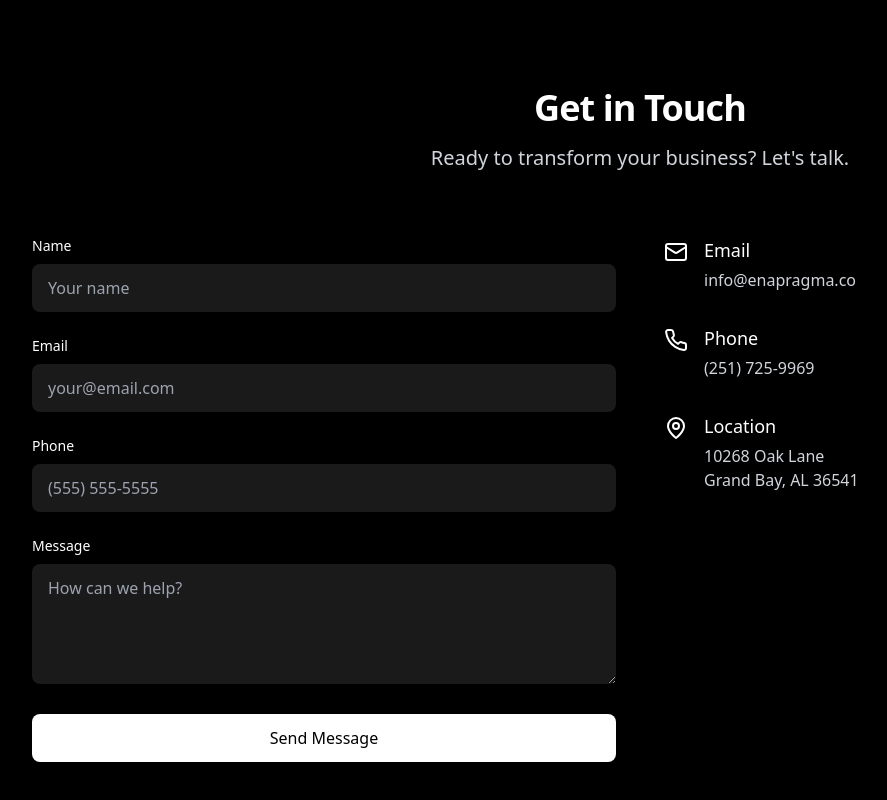
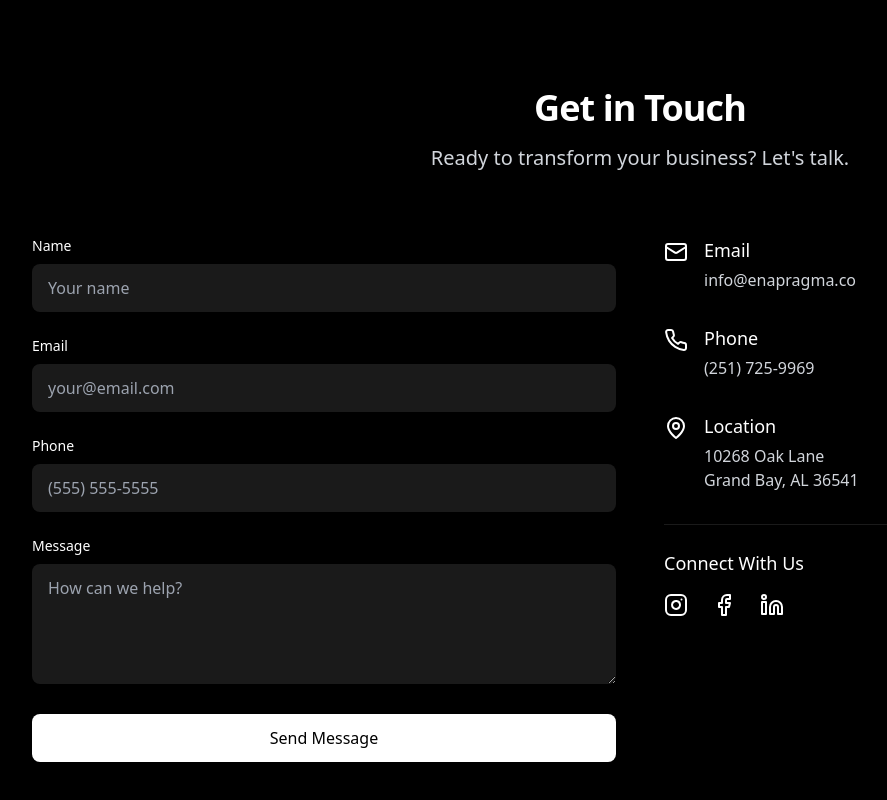
Before and after one commit to ena-pragma/ep-main, a React (Vite) app: page / in a window 1280 px wide. Shown: the part 2428-3228 px from the top of the page, without its empty margins (0-887 px from the left). Built offline with nearby package versions, Linux system fonts and the light colour scheme; no server answers.

Commit message:
added socials

```diff
--- a/src/components/Contact.tsx
+++ b/src/components/Contact.tsx
@@ -1,9 +1,16 @@
-import { motion } from 'framer-motion';
-import { useInView } from 'react-intersection-observer';
-import { Mail, Phone, MapPin } from 'lucide-react';
-import emailjs from '@emailjs/browser';
-import { useState } from 'react';
-import toast, { Toaster } from 'react-hot-toast';
+import { motion } from "framer-motion";
+import { useInView } from "react-intersection-observer";
+import {
+  Mail,
+  Phone,
+  MapPin,
+  Instagram,
+  Facebook,
+  Linkedin,
+} from "lucide-react";
+import emailjs from "@emailjs/browser";
+import { useState } from "react";
+import toast, { Toaster } from "react-hot-toast";
 
 export default function Contact() {
   const [ref, inView] = useInView({
@@ -13,33 +20,33 @@ export default function Contact() {
 
   const [isSubmitting, setIsSubmitting] = useState(false);
   const [formData, setFormData] = useState({
-    name: '',
-    email: '',
-    message: '',
-    phone: '',
+    name: "",
+    email: "",
+    message: "",
+    phone: "",
   });
 
   const formatPhoneNumber = (value: string) => {
-    const phoneNumber = value.replace(/\D/g, '');
+    const phoneNumber = value.replace(/\D/g, "");
     if (phoneNumber.length < 4) return phoneNumber;
-    if (phoneNumber.length < 7) return `(${phoneNumber.slice(0, 3)}) ${phoneNumber.slice(3)}`;
+    if (phoneNumber.length < 7)
+      return `(${phoneNumber.slice(0, 3)}) ${phoneNumber.slice(3)}`;
     return `(${phoneNumber.slice(0, 3)}) ${phoneNumber.slice(3, 6)}-${phoneNumber.slice(6, 10)}`;
   };
 
   const handlePhoneChange = (e: React.ChangeEvent<HTMLInputElement>) => {
     const formattedPhone = formatPhoneNumber(e.target.value);
-    if (formattedPhone.replace(/\D/g, '').length <= 10) {
-      setFormData(prev => ({ ...prev, phone: formattedPhone }));
+    if (formattedPhone.replace(/\D/g, "").length <= 10) {
+      setFormData((prev) => ({ ...prev, phone: formattedPhone }));
     }
   };
 
   const handleSubmit = async (e: React.FormEvent) => {
     e.preventDefault();
 
-    // Validate phone number
-    const phoneDigits = formData.phone.replace(/\D/g, '');
+    const phoneDigits = formData.phone.replace(/\D/g, "");
     if (phoneDigits.length !== 10) {
-      toast.error('Please enter a valid US phone number');
+      toast.error("Please enter a valid US phone number");
       return;
     }
 
@@ -47,33 +54,35 @@ export default function Contact() {
 
     try {
       await emailjs.send(
-        'service_k16449m',
-        'template_96s3t1s',
+        "service_k16449m",
+        "template_96s3t1s",
         {
           from_name: formData.name,
           from_email: formData.email,
           message: formData.message,
           phone_number: formData.phone,
-          to_name: 'Ena Pragma',
-          to_email: 'lead@enapragma.co',
+          to_name: "Ena Pragma",
+          to_email: "lead@enapragma.co",
         },
-        'MmsYK_LUSPvb-GS-u'
+        "MmsYK_LUSPvb-GS-u",
       );
 
-      toast.success('Message sent successfully!');
-      setFormData({ name: '', email: '', message: '', phone: '' });
+      toast.success("Message sent successfully!");
+      setFormData({ name: "", email: "", message: "", phone: "" });
     } catch (error) {
-      toast.error('Failed to send message. Please try again.');
+      toast.error("Failed to send message. Please try again.");
     } finally {
       setIsSubmitting(false);
     }
   };
 
-  const handleChange = (e: React.ChangeEvent<HTMLInputElement | HTMLTextAreaElement>) => {
-    if (e.target.id === 'phone') return; // Phone has its own handler
-    setFormData(prev => ({
+  const handleChange = (
+    e: React.ChangeEvent<HTMLInputElement | HTMLTextAreaElement>,
+  ) => {
+    if (e.target.id === "phone") return;
+    setFormData((prev) => ({
       ...prev,
-      [e.target.id]: e.target.value
+      [e.target.id]: e.target.value,
     }));
   };
 
@@ -104,7 +113,12 @@ export default function Contact() {
           >
             <form onSubmit={handleSubmit} className="space-y-6">
               <div>
-                <label htmlFor="name" className="block text-sm font-medium mb-2">Name</label>
+                <label
+                  htmlFor="name"
+                  className="block text-sm font-medium mb-2"
+                >
+                  Name
+                </label>
                 <input
                   type="text"
                   id="name"
@@ -116,7 +130,12 @@ export default function Contact() {
                 />
               </div>
               <div>
-                <label htmlFor="email" className="block text-sm font-medium mb-2">Email</label>
+                <label
+                  htmlFor="email"
+                  className="block text-sm font-medium mb-2"
+                >
+                  Email
+                </label>
                 <input
                   type="email"
                   id="email"
@@ -128,7 +147,12 @@ export default function Contact() {
                 />
               </div>
               <div>
-                <label htmlFor="phone" className="block text-sm font-medium mb-2">Phone</label>
+                <label
+                  htmlFor="phone"
+                  className="block text-sm font-medium mb-2"
+                >
+                  Phone
+                </label>
                 <input
                   type="tel"
                   id="phone"
@@ -140,7 +164,12 @@ export default function Contact() {
                 />
               </div>
               <div>
-                <label htmlFor="message" className="block text-sm font-medium mb-2">Message</label>
+                <label
+                  htmlFor="message"
+                  className="block text-sm font-medium mb-2"
+                >
+                  Message
+                </label>
                 <textarea
                   id="message"
                   value={formData.message}
@@ -156,7 +185,7 @@ export default function Contact() {
                 disabled={isSubmitting}
                 className="w-full bg-white text-black py-3 px-6 rounded-lg font-medium hover:bg-gray-100 transition-colors disabled:opacity-50 disabled:cursor-not-allowed"
               >
-                {isSubmitting ? 'Sending...' : 'Send Message'}
+                {isSubmitting ? "Sending..." : "Send Message"}
               </button>
             </form>
           </motion.div>
@@ -186,9 +215,42 @@ export default function Contact() {
               <div>
                 <h3 className="text-lg font-medium mb-1">Location</h3>
                 <p className="text-gray-300">
-                  10268 Oak Lane<br />
+                  10268 Oak Lane
+                  <br />
                   Grand Bay, AL 36541
                 </p>
+              </div>
+            </div>
+            <div className="pt-6 border-t border-white/10">
+              <h3 className="text-lg font-medium mb-4">Connect With Us</h3>
+              <div className="flex space-x-6">
+                <a
+                  href="https://www.instagram.com/enapragma"
+                  target="_blank"
+                  rel="noopener noreferrer"
+                  className="text-white hover:text-gray-300 transition-colors"
+                  aria-label="Follow us on Instagram"
+                >
+                  <Instagram className="w-6 h-6" />
+                </a>
+                <a
+                  href="https://www.facebook.com/enapragma"
+                  target="_blank"
+                  rel="noopener noreferrer"
+                  className="text-white hover:text-gray-300 transition-colors"
+                  aria-label="Follow us on Facebook"
+                >
+                  <Facebook className="w-6 h-6" />
+                </a>
+                <a
+                  href="https://www.linkedin.com/company/enapragma/"
+                  target="_blank"
+                  rel="noopener noreferrer"
+                  className="text-white hover:text-gray-300 transition-colors"
+                  aria-label="Follow us on LinkedIn"
+                >
+                  <Linkedin className="w-6 h-6" />
+                </a>
               </div>
             </div>
           </motion.div>
```
